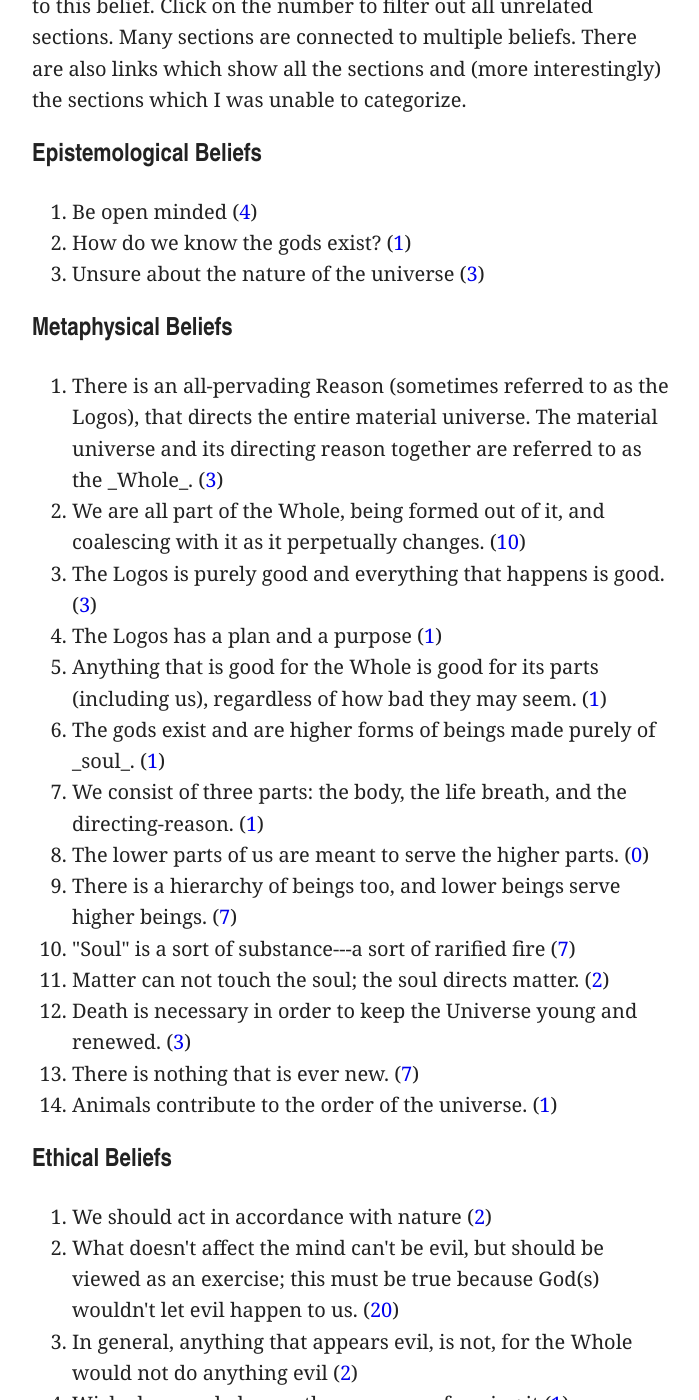
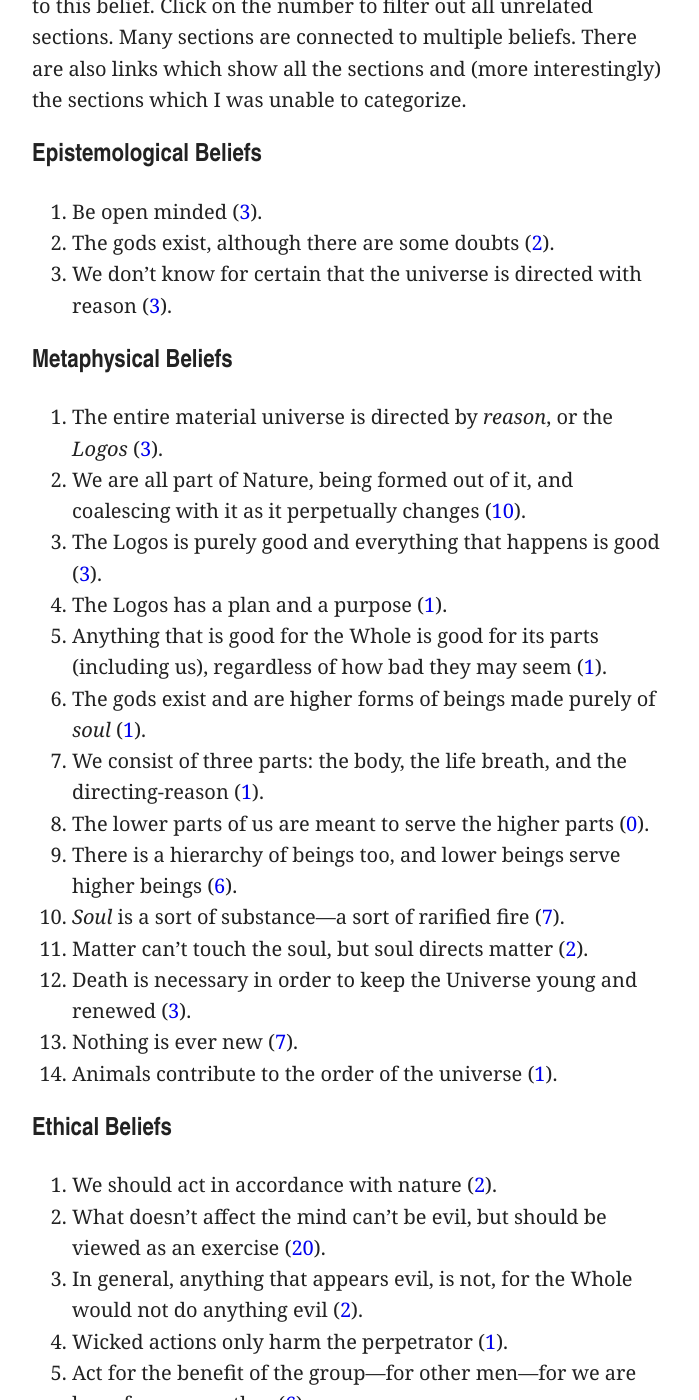
Before and after one commit to artsandmetaphysics/goodlifeodyssey, a Jekyll site: the page built from _notes/marcus-aurelius-meditations.md, in a window 1280 px wide and 1400 px high, scrolled down 874 px. Shown: the whole window, without its empty margins (288-987 px from the left). Built offline with Jekyll 4.4.1, drawn with Linux system fonts in a browser that asks for light colours; some of the changed text lies outside the part shown.

Commit message:
More updates

```diff
--- a/_data/meditations.yml
+++ b/_data/meditations.yml
@@ -3,28 +3,27 @@ epistemology:
     justification:
     - [6, 21, "p"]
     - [8, 43, "p"]
-    - [8, 48, "n"]
+      # - [8, 48, "n"]
     - [9, 38, "p"]
-  - label: How do we know the gods exist?
+  - label: The gods exist, although there are some doubts
     justification:
     - [12, 28, "p"]
-  - label: Unsure about the nature of the universe
+    - [2, 11, "p"]
+  - label: We don't know for certain that the universe is directed with reason
     justification:
     - [6, 10, "p"]
     - [6, 24, "p"]
     - [6, 30, "p"]
 metaphysics:
   - label: |
-      There is an all-pervading Reason (sometimes referred to as the Logos), that
-      directs the entire material universe. The material universe and its
-      directing reason together are referred to as the _Whole_.
+      The entire material universe is directed by _reason_, or the _Logos_
     justification:
     - [5, 30, "p"]
     - [8, 35, "p"]
     - [8, 54, "p"]
   - label: |
-      We are all part of the Whole, being formed out of it, and
-      coalescing with it as it perpetually changes.
+      We are all part of Nature, being formed out of it, and
+      coalescing with it as it perpetually changes
     justification:
     - [2, 1, "p"]
     - [4, 14, "p"]
@@ -36,7 +35,7 @@ metaphysics:
     - [7, 9, "p"]
     - [8, 6, "p"]
     - [8, 18, "p"]
-  - label: The Logos is purely good and everything that happens is good.
+  - label: The Logos is purely good and everything that happens is good
     justification:
     - [4, 10, "p"]
     - [8, 46, "p"]
@@ -44,27 +43,27 @@ metaphysics:
   - label: The Logos has a plan and a purpose
     justification:
     - [8, 52, "p"]
-  - label: Anything that is good for the Whole is good for its parts (including us), regardless of how bad they may seem.
+  - label: Anything that is good for the Whole is good for its parts (including us), regardless of how bad they may seem
     justification:
     - [10, 20, "p"]
-  - label: The gods exist and are higher forms of beings made purely of _soul_.
+  - label: The gods exist and are higher forms of beings made purely of _soul_
     justification:
     - [7, 53, "p"]
-  - label: "We consist of three parts: the body, the life breath, and the directing-reason."
+  - label: "We consist of three parts: the body, the life breath, and the directing-reason"
     justification:
     - [2, 2, "p"]
-  - label: The lower parts of us are meant to serve the higher parts.
+  - label: The lower parts of us are meant to serve the higher parts
     justification: []
-  - label: There is a hierarchy of beings too, and lower beings serve higher beings.
+  - label: There is a hierarchy of beings too, and lower beings serve higher beings
     justification:
     - [3, 16, "p"]
     - [5, 30, "p"]
-    - [6, 32, "n"]
+      # - [6, 32, "n"]
     - [7, 55, "p"]
     - [9, 9, "p"]
     - [10, 2, "p"]
     - [12, 3, "p"]
-  - label: '"Soul" is a sort of substance---a sort of rarified fire'
+  - label: '_Soul_ is a sort of substance---a sort of rarified fire'
     justification:
     - [4, 21, "p"]
     - [8, 54, "p"]
@@ -73,16 +72,16 @@ metaphysics:
     - [9, 9, "pp"]
     - [12, 30, "p"]
     - [12, 32, "p"]
-  - label: Matter can not touch the soul; the soul directs matter.
+  - label: Matter can't touch the soul, but soul directs matter
     justification:
     - [5, 19, "p"]
     - [6, 1, "p"]
-  - label: Death is necessary in order to keep the Universe young and renewed.
+  - label: Death is necessary in order to keep the Universe young and renewed
     justification:
     - [2, 3, "wp"]
     - [6, 15, "p"]
     - [12, 23, "p"]
-  - label: There is nothing that is ever new.
+  - label: Nothing is ever new
     justification:
     - [2, 14, "p"]
     - [4, 32, "p"]
@@ -91,7 +90,7 @@ metaphysics:
     - [7, 1, "p"]
     - [9, 14, "p"]
     - [10, 27, "p"]
-  - label: Animals contribute to the order of the universe.
+  - label: Animals contribute to the order of the universe
     justification:
     - [5, 1, "p"]  # a
 
@@ -100,7 +99,7 @@ ethics:
     justification:
     - [3, 9, "p"]
     - [5, 3, "p"]
-  - label: What doesn't affect the mind can't be evil, but should be viewed as an exercise; this must be true because God(s) wouldn't let evil happen to us.
+  - label: What doesn't affect the mind can't be evil, but should be viewed as an exercise
     justification:
     - [2, 11, "p"]
     - [4, 1, "p"]
@@ -126,7 +125,7 @@ ethics:
     justification:
     - [5, 8, "ppp"]
     - [12, 5, "p"]
-  - label: Wickedness only harms the person performing it
+  - label: Wicked actions only harm the perpetrator
     justification:
     - [8, 55, "p"]
   - label: Act for the benefit of the group---for other men---for we are born for one another
@@ -161,27 +160,25 @@ ethics:
     - [9, 28, "p"]
     - [12, 2, "p"]
     - [12, 33, "p"]
-  - label: Life is short, then we will be forgotten. Act accordingly.
+  - label: Life is short, then we will be forgotten, so act accordingly
     justification:
     - [2, 12, "p"]
     - [3, 10 , "p"]
     - [3, 11, "p"]
     - [4, 17, "p"]
+    - [4, 18, "p"]
+    - [4, 19, "p"]
+    - [5, 3, "p"]
     - [7, 21, "p"]
     - [8, 44, "p"]
+    - [8, 56, "p"]
     - [9, 30, "p"]
-  - label: We should always act with a purpose; don't act at random
+  - label: We should always act with a purpose---don't act at random
     justification:
     - [2, 16, "p"]
     - [4, 2, "p"]
     - [4, 22, "p"]
     - [12, 20, "p"]
-  - label: Do not be concerned with what other men think now or of later fame
-    justification:
-    - [4, 18, "p"]
-    - [4, 19, "p"]
-    - [5, 3, "p"]
-    - [8, 56, "p"]
   - label: It is foolish to think a bad person won't be bad
     justification:
     - [5, 17, "p"]
@@ -1225,7 +1222,7 @@ book:
     - |
       Constantly bring to your recollection those who have complained greatly about anything, those who have been most conspicuous by the greatest fame or misfortunes or enmities or fortunes of any kind: then think where are they all now? Smoke and ash and a tale, or not even a tale. And let there be present to your mind also everything of this sort, how Fabius Catellinus lived in the country, and Lucius Lupus in his gardens, and Stertinius at Briae, and Tiberius at Capreae, and Velius Rufus or Rufus at Velia; and in fine think of the eager pursuit of anything conjoined with pride; and how worthless everything is after which men violently strain; and how much more philosophical it is for a man in the opportunities presented to him to show himself just, temperate, obedient to the gods, and to do this with all simplicity: for the pride which is proud of its want of pride is the most intolerable of all.
     - |
-      To those who ask, Where have you seen the gods, or how do you comprehend that they exist and so worshippest them, I answer, in the first place, they may be seen even with the eyes; in the second place, neither have I seen even my own soul, and yet I honor it. Thus then with respect to the gods, from what I constantly experience of their power, from this I comprehend that they exist, and I venerate them.
+      To those who ask, where have you seen the gods, or how do you comprehend that they exist and so worship them, I answer, in the first place, they may be seen even with the eyes; in the second place, neither have I seen even my own soul, and yet I honor it. Thus then with respect to the gods, from what I constantly experience of their power, from this I comprehend that they exist, and I venerate them.
     - |
       The safety of life is this, to examine everything all through, what it is itself, that is its material, what the formal part; with all your soul to do justice and to say the truth. What remains, except to enjoy life by joining one good thing to another so as not to leave even the smallest intervals between?
     - |
--- a/_notes/marcus-aurelius-meditations.md
+++ b/_notes/marcus-aurelius-meditations.md
@@ -19,39 +19,27 @@ All twelve books of George Long’s translation of _The Meditations_ are present
 
 ## Epistemological Beliefs
 
-<ol>
 {% for belief in site.data.meditations.epistemology -%}
-<li>
-  {{ belief.label }} (<a href="#top" onclick="showOnly([
+  {{ forloop.index }}. {{ belief.label }} (<a href="#top" onclick="showOnly([
 {%- for j in belief.justification %}[{{ j[0]|minus:1 }}, {{ j[1]|minus:1 }},],{%- endfor -%}
-])">{{ belief.justification|size }}</a>)
-</li>
-{%- endfor %}
-</ol>
+])">{{ belief.justification|size }}</a>).
+{% endfor %}
 
 ## Metaphysical Beliefs
 
-<ol>
 {% for belief in site.data.meditations.metaphysics -%}
-<li>
-  {{ belief.label }} (<a href="#top" onclick="showOnly([
+  {{ forloop.index }}. {{ belief.label }} (<a href="#top" onclick="showOnly([
 {%- for j in belief.justification %}[{{ j[0]|minus:1 }}, {{ j[1]|minus:1 }},],{%- endfor -%}
-])">{{ belief.justification|size }}</a>)
-</li>
-{%- endfor %}
-</ol>
+])">{{ belief.justification|size }}</a>).
+{% endfor %}
 
 ## Ethical Beliefs
 
-<ol>
 {% for belief in site.data.meditations.ethics -%}
-<li>
-  {{ belief.label }} (<a href="#top" onclick="showOnly([
+  {{ forloop.index }}. {{ belief.label }} (<a href="#top" onclick="showOnly([
 {%- for j in belief.justification %}[{{ j[0]|minus:1 }}, {{ j[1]|minus:1 }},],{%- endfor -%}
-])">{{ belief.justification|size }}</a>)
-</li>
-{%- endfor %}
-</ol>
+])">{{ belief.justification|size }}</a>).
+{% endfor %}
 
 <p><a href="#top" onclick="showExcept([])">Show all sections.</a></p>
 <p><a href="#top" onclick="showNonMapped()">Show sections not referring to any belief.</a></p>
```
Also changed, not shown: notes/marcus-aurelius-meditations.md (+9 -21 lines), 1 other file.
